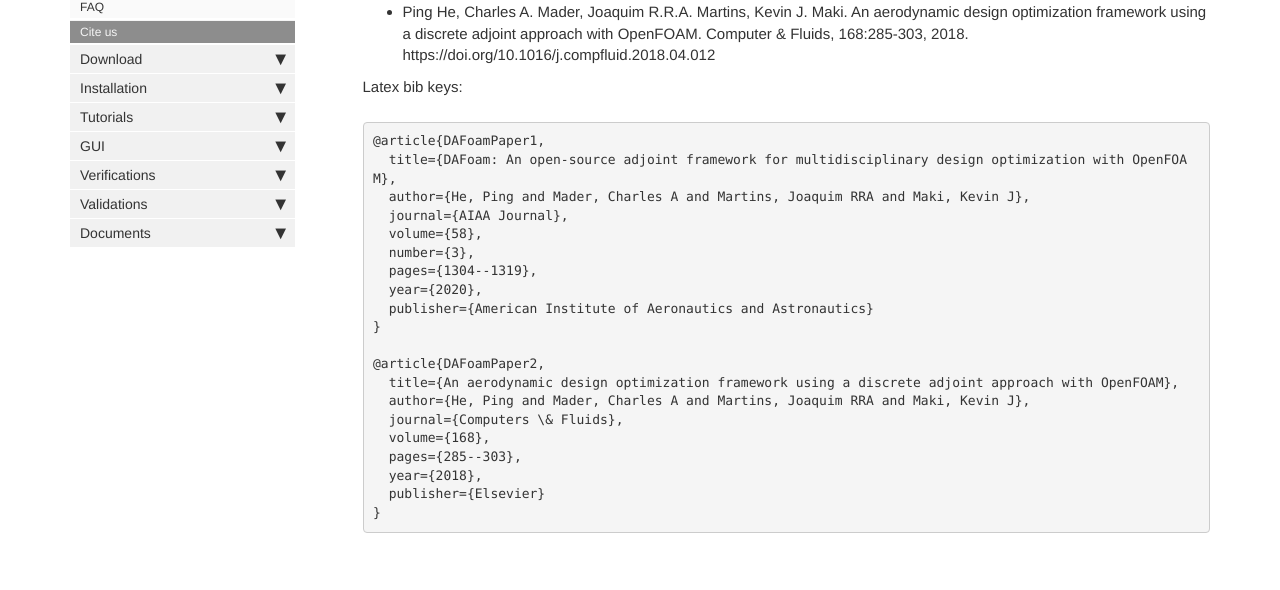
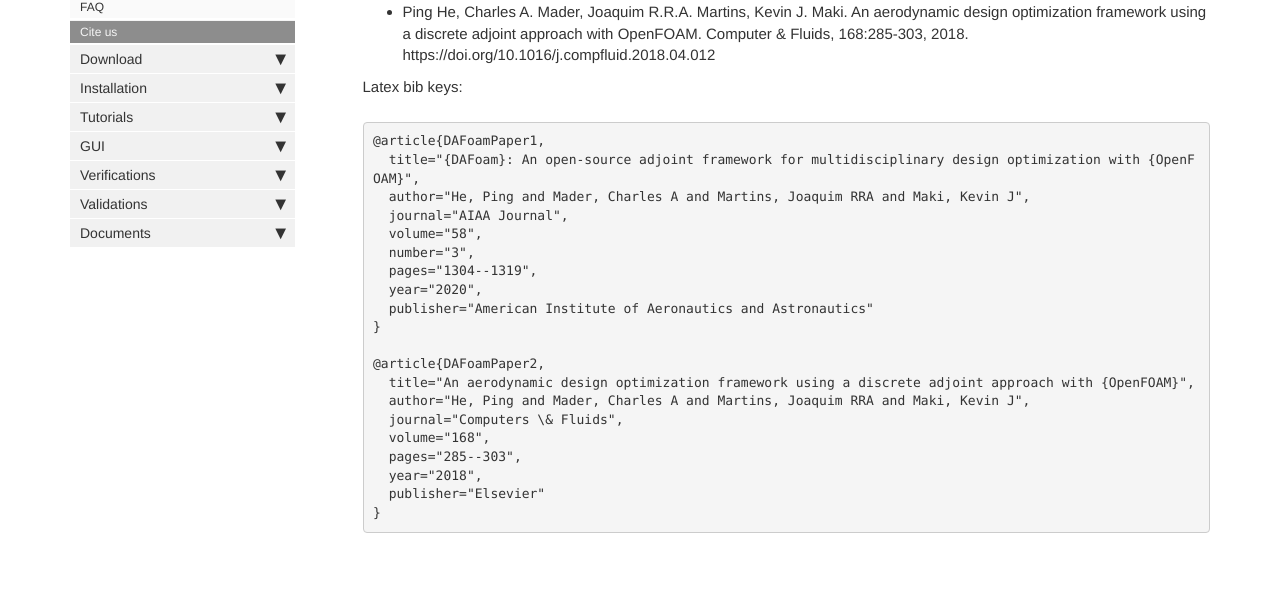
Before and after one commit to DAFoam/DAFoam.github.io, a Jekyll site: the page built from pages/mydoc/mydoc_get_started_cite_us.md, in a window 1280 px wide and 1103 px high. Shown: the part 289-879 px from the top of the window. Built offline with Jekyll 4.4.1, drawn with Linux system fonts in a browser that asks for light colours; comment, search, counter and statistics services are not loaded.

Commit message:
content update

```diff
--- a/pages/mydoc/mydoc_get_started_cite_us.md
+++ b/pages/mydoc/mydoc_get_started_cite_us.md
@@ -17,24 +17,24 @@ Latex bib keys:
 
 <pre>
 @article{DAFoamPaper1,
-  title={DAFoam: An open-source adjoint framework for multidisciplinary design optimization with OpenFOAM},
-  author={He, Ping and Mader, Charles A and Martins, Joaquim RRA and Maki, Kevin J},
-  journal={AIAA Journal},
-  volume={58},
-  number={3},
-  pages={1304--1319},
-  year={2020},
-  publisher={American Institute of Aeronautics and Astronautics}
+  title="{DAFoam}: An open-source adjoint framework for multidisciplinary design optimization with {OpenFOAM}",
+  author="He, Ping and Mader, Charles A and Martins, Joaquim RRA and Maki, Kevin J",
+  journal="AIAA Journal",
+  volume="58",
+  number="3",
+  pages="1304--1319",
+  year="2020",
+  publisher="American Institute of Aeronautics and Astronautics"
 }
 
 @article{DAFoamPaper2,
-  title={An aerodynamic design optimization framework using a discrete adjoint approach with OpenFOAM},
-  author={He, Ping and Mader, Charles A and Martins, Joaquim RRA and Maki, Kevin J},
-  journal={Computers \& Fluids},
-  volume={168},
-  pages={285--303},
-  year={2018},
-  publisher={Elsevier}
+  title="An aerodynamic design optimization framework using a discrete adjoint approach with {OpenFOAM}",
+  author="He, Ping and Mader, Charles A and Martins, Joaquim RRA and Maki, Kevin J",
+  journal="Computers \& Fluids",
+  volume="168",
+  pages="285--303",
+  year="2018",
+  publisher="Elsevier"
 }
 </pre>
 
```
